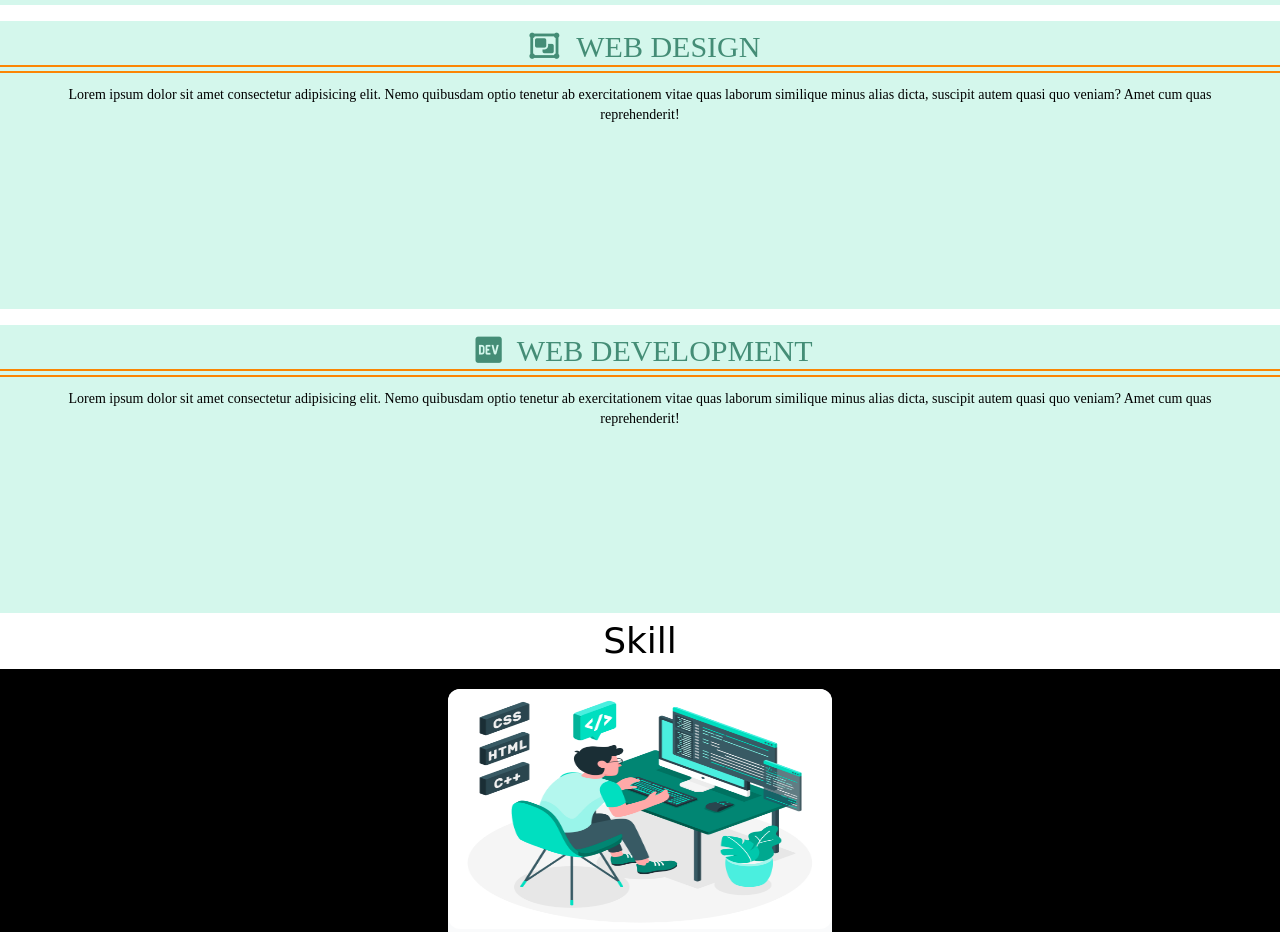
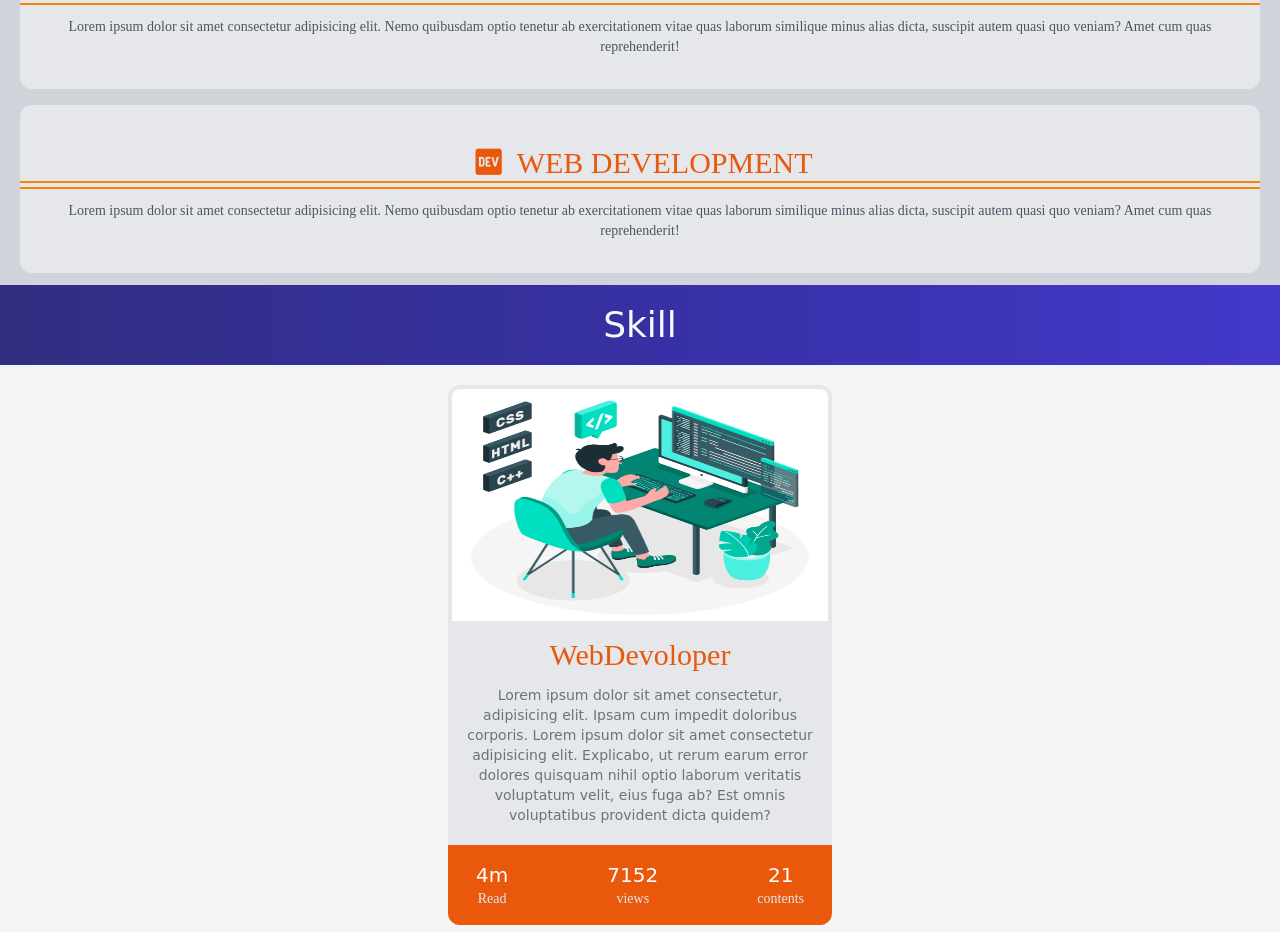
Before and after one commit to NazrulIslam314/Portfolio, a website: page index.html in a window 1280 px wide. Shown: the part 1055-1987 px from the top of the page. Drawn offline with nearby package versions, Linux system fonts and the light colour scheme; a web font is replaced by a local one.

Commit message:
Some Fix

```diff
--- a/index.html
+++ b/index.html
@@ -16,6 +16,7 @@
       href="https://cdnjs.cloudflare.com/ajax/libs/font-awesome/6.1.1/css/all.min.css"
     />
   </head>
+
   <body>
     <!---------Nav-Section-start------------>
     <section class="navSection">
@@ -38,7 +39,7 @@
           <span>Services</span>
         </a>
         <a href="#About" class="navItem">
-          <span>About</span>
+          <span>Skill</span>
         </a>
         <a href="#Contact" class="navItem">
           <span>Contact</span>
@@ -57,10 +58,12 @@
     </section>
     <!----------Hero-Section-End---------------->
     <!----------1st-Section-Start---------------->
+
     <h1 class="heading" id="Services">Services</h1>
+
     <section class="FirstSection flex">
       <div class="flexBox">
-        <div class="flexItem">
+        <div class="flexItem Item-1">
           <div class="webservices">
             <h1>
               <i class="fa-regular fa-window-maximize"></i>
@@ -77,7 +80,7 @@
           </div>
         </div>
         <!----------2nd-Section-Start---------------->
-        <div class="flexItem">
+        <div class="flexItem Item-2">
           <div class="webservices">
             <h1>
               <i class="fa-regular fa-object-group"></i>
@@ -94,7 +97,7 @@
           </div>
         </div>
         <!----------3rd-Section-Start---------------->
-        <div class="flexItem">
+        <div class="flexItem Item-3">
           <div class="webservices">
             <h1>
               <i class="fa-brands fa-dev"></i>
@@ -112,8 +115,9 @@
         </div>
       </div>
     </section>
-       <!-----------Section-End---------------->
-       <!-----------Card-Section-End---------------->
+    <!-----------Section-End---------------->
+    <!-----------Card-Section-End---------------->
+
     <h1 class="heading" id="Services">Skill</h1>
     <section class="card" id="About">
       <div class="cardflex">
--- a/src/input.css
+++ b/src/input.css
@@ -2,99 +2,116 @@
 @tailwind components;
 @tailwind utilities;
 /* Global */
-html {
-  @apply scroll-smooth;
+html{
+  @apply scroll-smooth
 }
-.heading {
-  @apply text-center text-4xl my-2;
+body{
+  @apply bg-gray-100
+}
+.heading{
+  @apply text-center text-4xl text-gray-50 py-5
+  bg-gradient-to-l from-indigo-700 via-indigo-800 to-indigo-900
 }
 /* nav-Section-Start */
-.navSection {
-  @apply bg-forst-yellow flex flex-wrap;
+.navSection{
+    @apply bg-orange-500 flex flex-wrap text-forst-drak-red
 }
-.navLeftSection {
-  @apply text-2xl p-2 mr-4 inline-flex items-center;
+.navLeftSection{
+    @apply text-2xl p-2 mr-4 inline-flex items-center
 }
-.menuBtn {
-  @apply p-3 ml-auto my-auto text-3xl;
+.menuBtn{
+    @apply p-3 ml-auto my-auto text-3xl
 }
-.navRightSection {
-  @apply hidden;
+.navRightSection{
+    @apply hidden
 }
-.navItem {
-  @apply text-slate-800 w-full px-3 py-2 rounded  items-center justify-center inline-block font-mono;
+.navItem{
+    @apply text-slate-800 w-full px-3 py-2 rounded  items-center justify-center inline-block font-mono
 }
 /* nav-Section-End */
 /* Hero-Section-start */
-.heroSection {
-  @apply bg-gradient-to-r from-[#000000] via-[#414141] to-[#000000];
+.heroSection{
+     @apply bg-gradient-to-r from-[#fe7557] via-[#fd4e27] to-[#fd3a0f]
 }
-.center {
-  @apply flex h-80screen items-center justify-center text-center;
+.center{
+@apply flex h-80screen items-center justify-center text-center
+
 }
-.heroCenter > h1 {
-  @apply text-forst-white text-4xl font-mono uppercase font-medium;
+.heroCenter>h1{
+    @apply text-forst-white text-4xl font-mono uppercase font-medium
 }
-.heroCenter > p {
-  @apply text-forst-white text-sm;
+.heroCenter>p{
+    @apply  text-forst-yellow-50 text-sm
 }
 /* Hero-Section-End */
 /* 1st-Section-Start*/
-.flexBox {
-  @apply flex flex-col;
+.flexBox{
+@apply flex flex-col px-5 bg-gray-300
 }
 
-.flexItem {
-  @apply bg-forst-white w-full h-72 items-center text-center mt-4;
+.flexItem{
+  @apply py-8 bg-gray-200 rounded-xl justify-center items-center text-center
 }
-.webservices > h1 {
-  @apply pt-2  font-mono uppercase text-3xl text-forst-green;
+.Item-1{
+  @apply mt-3
 }
-.webservices > h1 > i {
-  @apply px-2;
+.Item-2{
+  @apply mt-4
 }
-.webservices > p {
-  @apply p-9 font-mono  pt-2 text-sm;
+.Item-3{
+  @apply mt-4 mb-3
 }
-.span {
-  @apply border-t-2 border-forst-yellow pt-1;
+.webservices{
+  @apply justify-center items-center
+}
+.webservices>h1{
+@apply pt-2  font-mono uppercase text-3xl text-orange-600
+}
+.webservices>h1>i{
+    @apply px-2
+}
+.webservices>p{
+    @apply px-9 font-mono  pt-2 text-sm text-gray-600
+}
+.span{
+  @apply border-t-2 border-forst-yellow pt-1
 }
 /*skill*/
-.html {
-  @apply bg-forst-yellow flex justify-center;
+.html{
+  @apply bg-forst-yellow flex justify-center
 }
-.htmlIcon {
-  @apply text-4xl;
+.htmlIcon{
+  @apply text-4xl
 }
-.htmlBar {
-  @apply w-4/5 border-t-8 border-forst-green mt-3;
+.htmlBar{
+@apply w-4/5 border-t-8 border-forst-green mt-3
 }
-.htmlText {
-  @apply text-xl mt-3;
+.htmlText{
+  @apply text-xl mt-3
 }
 /* card */
-.cardflex {
-  @apply flex bg-black justify-center items-center flex-col;
+.cardflex{
+  @apply flex justify-center items-center flex-col
 }
-.cardSection {
-  @apply w-96 bg-gray-50 mt-5 items-center text-center rounded-xl;
+.cardSection{
+  @apply w-96 bg-gray-200 mt-5 items-center text-center rounded-xl
 }
-.img > img {
-  @apply w-full h-60 rounded-xl aspect-video;
+.img>img{
+  @apply w-full h-60 rounded-t-xl p-1 aspect-video
 }
-.textArea > h1 {
-  @apply py-3 text-3xl font-mono text-orange-600;
+.textArea>h1{
+  @apply py-3 text-3xl font-mono text-orange-600
 }
-.textArea > p {
-  @apply pb-5 font-sans text-sm text-gray-500 px-4;
+.textArea>p{
+  @apply pb-5 font-sans text-sm text-gray-500 px-4
 }
-.display {
+.display{
   @apply w-full h-20 bg-orange-600 rounded-b-xl flex
-  items-center justify-between px-7;
+  items-center justify-between px-7
 }
-.display > div > h1 {
-  @apply text-xl text-white font-sans;
+.display>div>h1{
+  @apply text-xl text-white font-sans
 }
-.display > div > p {
-  @apply text-sm text-slate-200 font-mono;
+.display>div>p{
+  @apply text-sm text-slate-200 font-mono
 }
--- a/tailwind.config.js
+++ b/tailwind.config.js
@@ -16,6 +16,11 @@ module.exports = {
         'forst-yellow': '#FB8604',
         'forst-blue': '#2E2FE3',
         'forst-drak': '#090934',
+        'forst-white-50': '#D4DAF7',
+        'forst-orange': '#FD3A0F',
+        'forst-yellow-50': '#E4F132',
+        'forst-blue-50': '#183BF0',
+        'forst-drak-red': '#341109',
       },
       height: {
         '80screen': '80vh',
```
Also changed, not shown: dist/style.css.
